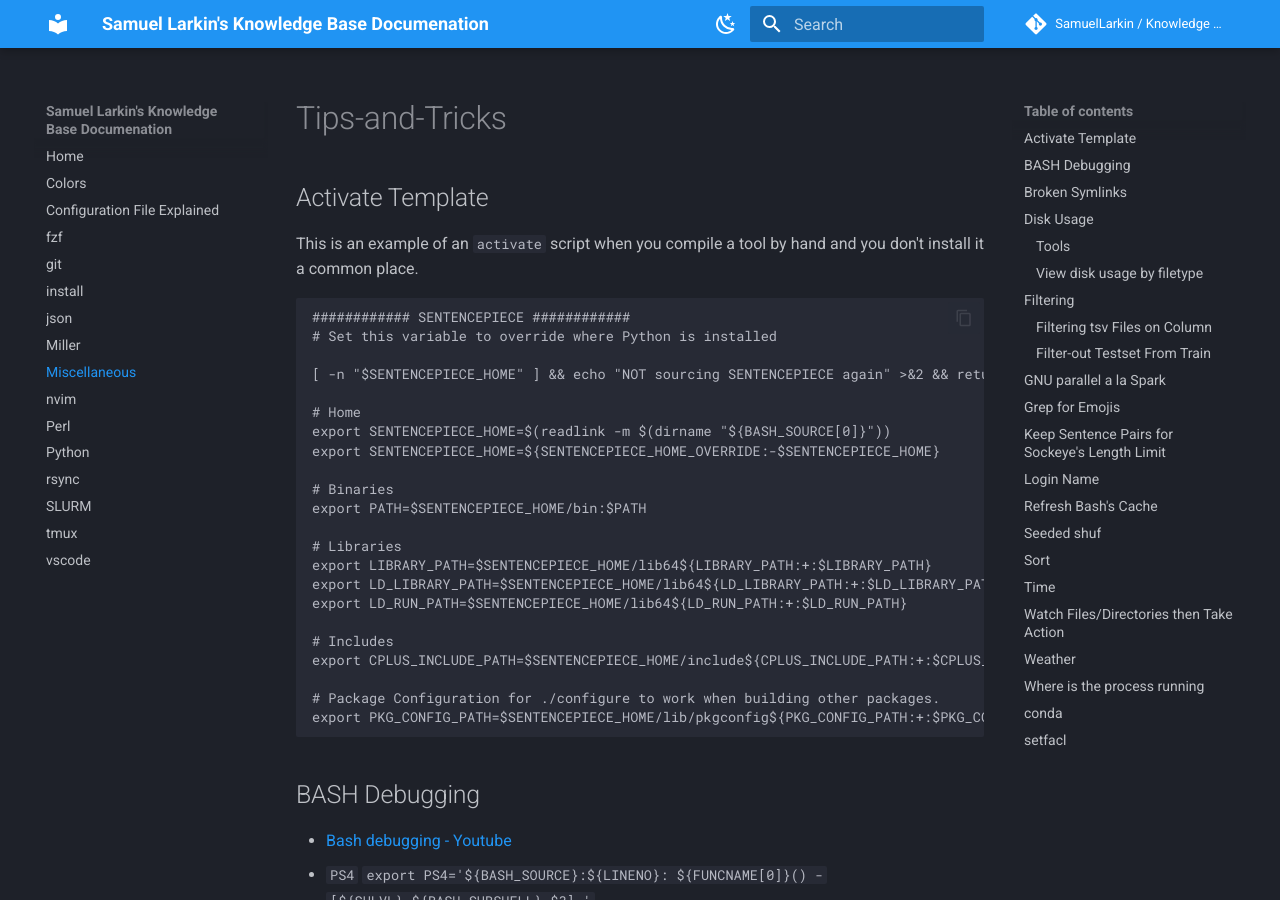
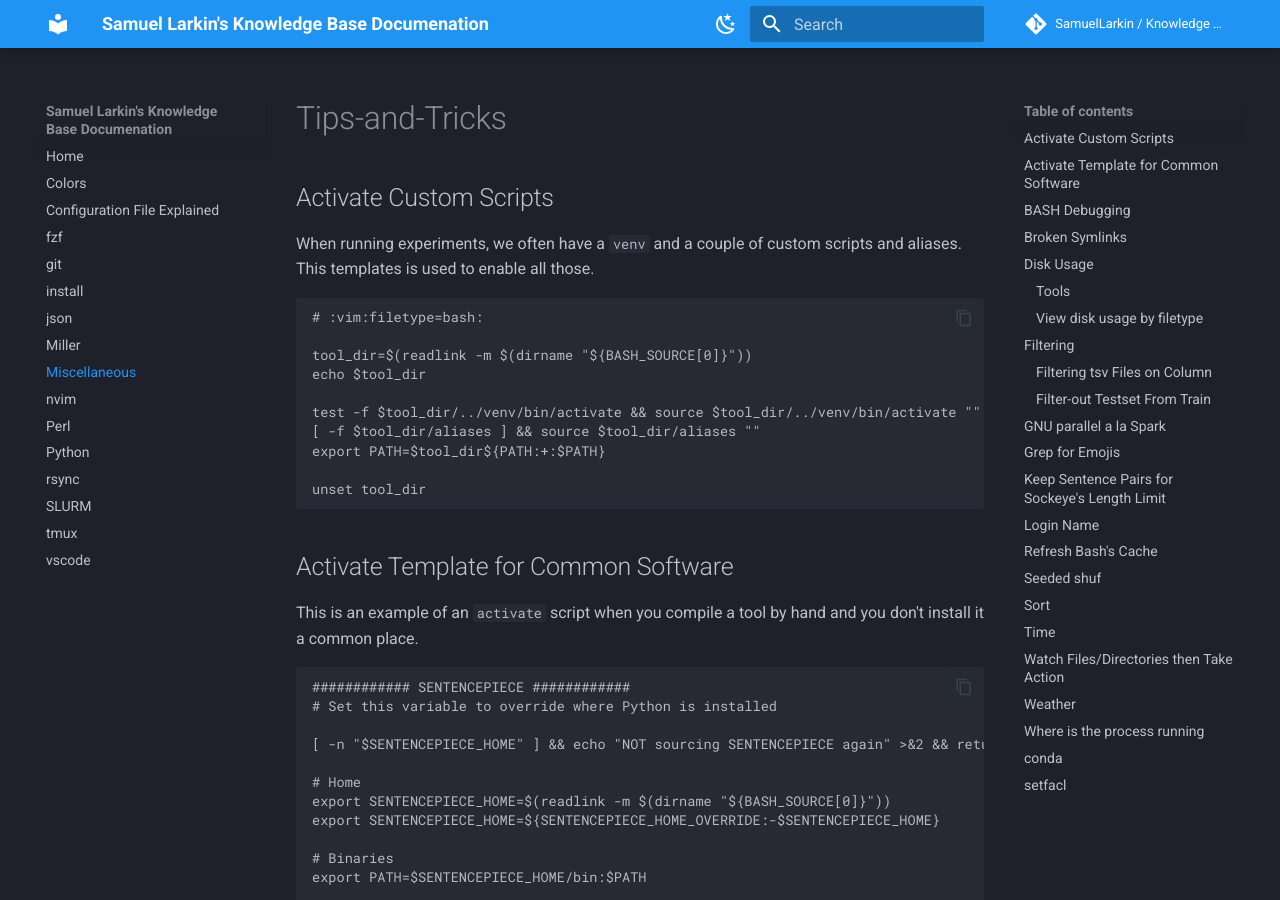
Before and after one commit to SamuelLarkin/kb, an MkDocs documentation site: the page built from docs/miscellaneous.md, in a window 1280 px wide and 900 px high. Built offline with MkDocs 1.6.1 and Material for MkDocs 9.7.7, drawn with Linux system fonts in a browser that asks for light colours; comment, search, counter and statistics services are not loaded; the version menu is left out.

Commit message:
feat(misc): activation script for expt's custom setup

````diff
--- a/docs/miscellaneous.md
+++ b/docs/miscellaneous.md
@@ -1,6 +1,24 @@
 # Tips-and-Tricks
 
-## Activate Template
+## Activate Custom Scripts
+
+When running experiments, we often have a `venv` and a couple of custom scripts and aliases.
+This templates is used to enable all those.
+
+```sh
+# :vim:filetype=bash:
+
+tool_dir=$(readlink -m $(dirname "${BASH_SOURCE[0]}"))
+echo $tool_dir
+
+test -f $tool_dir/../venv/bin/activate && source $tool_dir/../venv/bin/activate ""
+[ -f $tool_dir/aliases ] && source $tool_dir/aliases ""
+export PATH=$tool_dir${PATH:+:$PATH}
+
+unset tool_dir
+```
+
+## Activate Template for Common Software
 
 This is an example of an `activate` script when you compile a tool by hand and you don't install it a common place.
 
````
